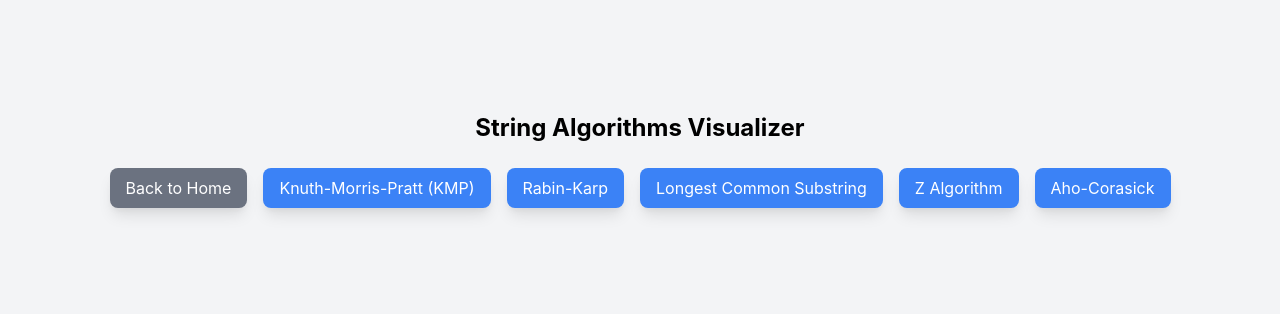
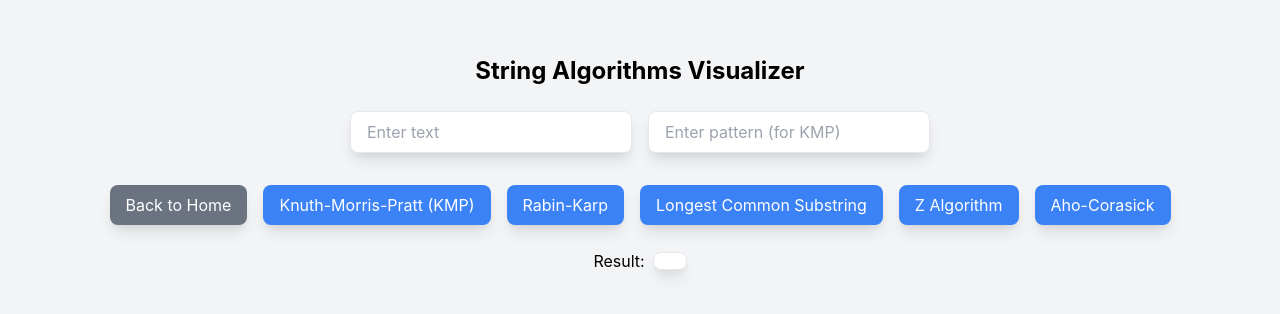
Before and after one commit to dexon888/Algo-Visualizer, a React (Create React App) app in the folder frontend/: page /string-visualizer in a window 1280 px wide. Shown: the part 228-542 px from the top of the page. Built offline with nearby package versions, Linux system fonts and the light colour scheme.

Commit message:
Added functionality for KMP

```diff
--- a/frontend/src/App.css
+++ b/frontend/src/App.css
@@ -90,7 +90,6 @@
   background-color: yellow;
 }
 
-/* Add a blinking cursor effect */
 @keyframes blink {
 
   0%,
--- a/frontend/src/pages/StringVisualizer.jsx
+++ b/frontend/src/pages/StringVisualizer.jsx
@@ -4,6 +4,9 @@ import '../App.css';
 
 function StringVisualizer() {
   const navigate = useNavigate();
+  const [text, setText] = useState('');
+  const [pattern, setPattern] = useState('');
+  const [result, setResult] = useState('');
   const [isRunning, setIsRunning] = useState(false);
 
   const stringAlgorithms = [
@@ -14,17 +17,101 @@ function StringVisualizer() {
     { name: 'ahoCorasick', displayName: 'Aho-Corasick', description: 'A string matching algorithm that constructs a finite state machine for a set of strings and uses it to search for all occurrences of the strings in a text.' },
   ];
 
+  const handleTextChange = (e) => setText(e.target.value);
+  const handlePatternChange = (e) => setPattern(e.target.value);
+
+  const delay = (ms) => new Promise((resolve) => setTimeout(resolve, ms));
+
+  const visualizeKMP = async () => {
+    setIsRunning(true);
+    setResult('');
+
+    const lps = Array(pattern.length).fill(0);
+    let j = 0;
+
+    // Compute LPS array
+    const computeLPSArray = () => {
+      let len = 0;
+      let i = 1;
+      while (i < pattern.length) {
+        if (pattern[i] === pattern[len]) {
+          len++;
+          lps[i] = len;
+          i++;
+        } else {
+          if (len !== 0) {
+            len = lps[len - 1];
+          } else {
+            lps[i] = 0;
+            i++;
+          }
+        }
+      }
+    };
+
+    computeLPSArray();
+
+    let i = 0;
+    while (i < text.length) {
+      if (pattern[j] === text[i]) {
+        i++;
+        j++;
+      }
+
+      if (j === pattern.length) {
+        setResult(`Pattern found at index ${i - j}`);
+        await delay(1000);
+        j = lps[j - 1];
+      } else if (i < text.length && pattern[j] !== text[i]) {
+        if (j !== 0) {
+          j = lps[j - 1];
+        } else {
+          i++;
+        }
+      }
+      setResult(`Checking character at index ${i}`);
+      await delay(500);
+    }
+
+    if (j !== pattern.length) {
+      setResult('Pattern not found');
+    }
+
+    setIsRunning(false);
+  };
+
   const handleAlgorithm = (algorithm) => {
     if (isRunning) return;
-    setIsRunning(true);
-    console.log(`Starting ${algorithm}`);
-    // Implement the algorithm's logic here
-    setIsRunning(false);
+    setResult('');
+    switch (algorithm) {
+      case 'kmp':
+        visualizeKMP();
+        break;
+      default:
+        setIsRunning(false);
+        break;
+    }
   };
 
   return (
     <div className="min-h-screen flex flex-col items-center justify-center bg-gray-100">
       <h2 className="text-2xl font-bold mb-4">String Algorithms Visualizer</h2>
+      <div className="mb-4">
+        <input
+          type="text"
+          value={text}
+          onChange={handleTextChange}
+          placeholder="Enter text"
+          className="px-4 py-2 border rounded-lg shadow-lg m-2"
+        />
+        <input
+          type="text"
+          value={pattern}
+          onChange={handlePatternChange}
+          placeholder="Enter pattern (for KMP)"
+          className="px-4 py-2 border rounded-lg shadow-lg m-2"
+        />
+      </div>
       <div className="mb-4">
         <button onClick={() => navigate('/')} className="px-4 py-2 bg-gray-500 text-white rounded-lg shadow-lg m-2">
           Back to Home
@@ -42,6 +129,10 @@ function StringVisualizer() {
           </div>
         ))}
       </div>
+      <div className="w-full mb-4 flex items-center justify-center">
+        <label className="mr-2">Result:</label>
+        <div className="px-4 py-2 border rounded-lg shadow-lg bg-white">{result}</div>
+      </div>
     </div>
   );
 }
```
